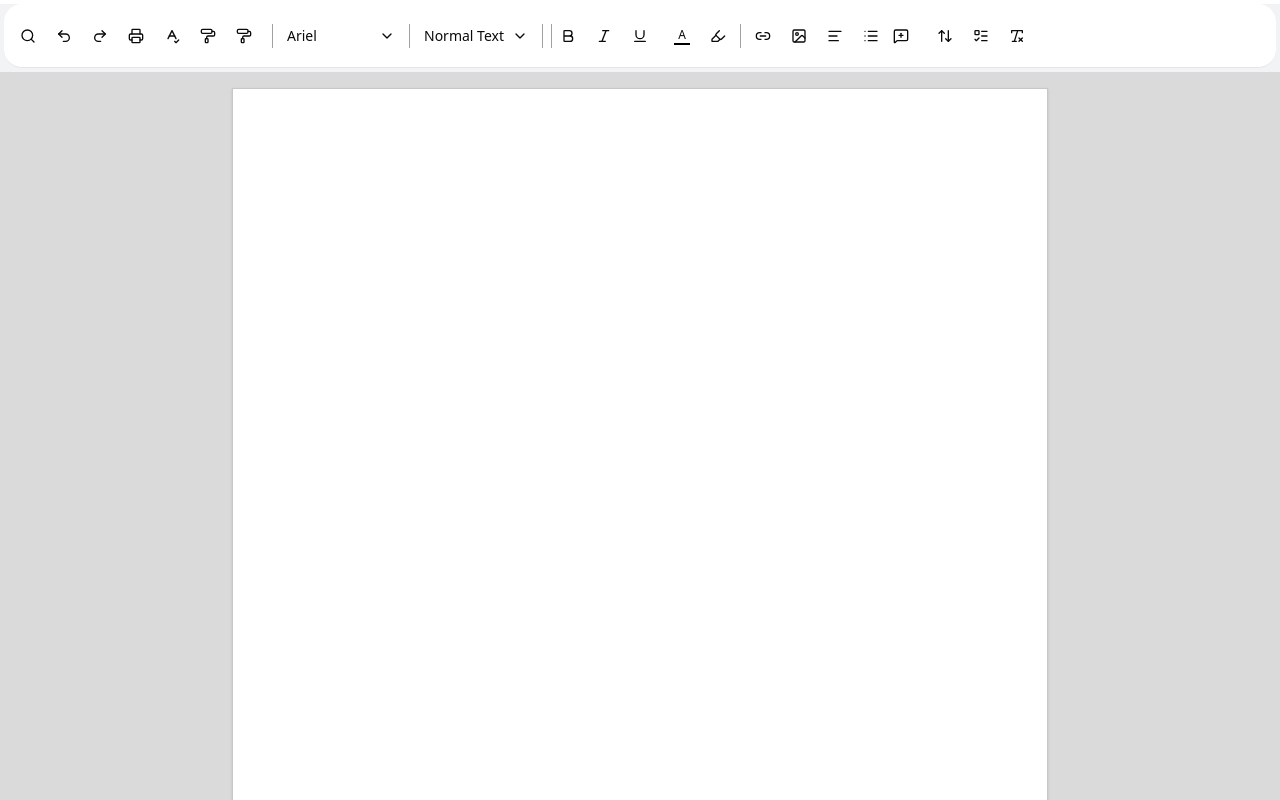
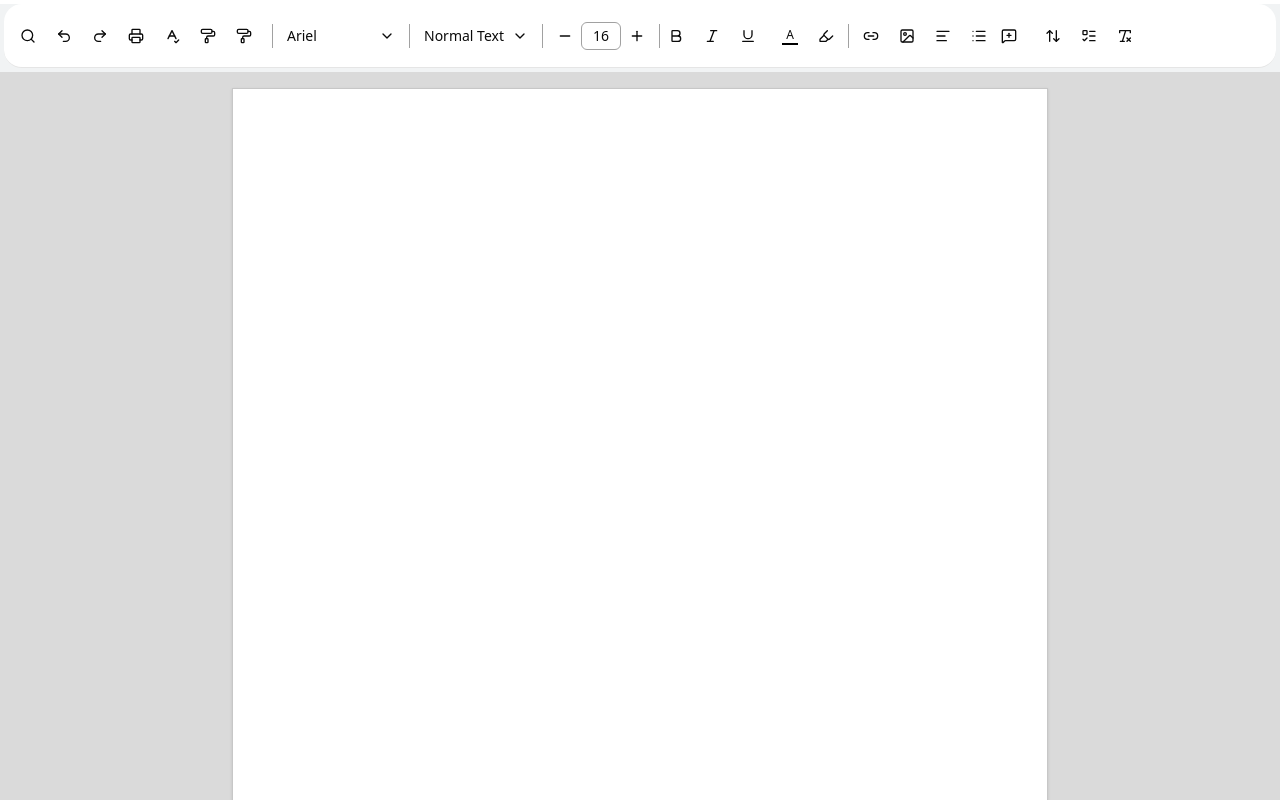
Before and after one commit to pmaurya5060/dossier, a Next.js app: page /documents/1 in a window 1280 px wide. Shown: the top 800 px of the page. Built offline with nearby package versions, Linux system fonts and the light colour scheme.

Commit message:
created and added cuustom fontsize extension

```diff
--- a/src/app/documents/[documentid]/editor.tsx
+++ b/src/app/documents/[documentid]/editor.tsx
@@ -8,12 +8,14 @@ import Image from '@tiptap/extension-image'
 import StarterKit from "@tiptap/starter-kit";
 import TextAlign from "@tiptap/extension-text-align";
 import Highlight from "@tiptap/extension-highlight";
-import { useEditorStore } from '@/store/use-editor-store';
 import { TextStyle, FontFamily } from '@tiptap/extension-text-style'
 import { TextStyleKit } from '@tiptap/extension-text-style'
 import { Color } from '@tiptap/extension-text-style';
 import Link from '@tiptap/extension-link'
 import { link } from 'fs';
+
+import { useEditorStore } from '@/store/use-editor-store';
+import { FontSizeExtension } from '@/src/extensions/font-size';
 
 export const Editor=()=>{
 
@@ -52,6 +54,7 @@ export const Editor=()=>{
     },
     extensions:[
       StarterKit,
+      FontSizeExtension,
       Link.configure({
         openOnClick:false,
         autolink:true,
@@ -75,6 +78,7 @@ export const Editor=()=>{
       Color,
       FontFamily,
       TextStyleKit,
+
     ],
   });
 
--- a/src/app/documents/[documentid]/toolbar.tsx
+++ b/src/app/documents/[documentid]/toolbar.tsx
@@ -1,6 +1,6 @@
 "use client";
 
-import {AlignCenter, AlignLeft, AlignRight, ArrowUpDown, Baseline, BoldIcon, Highlighter, Image, Italic, Link2, List, ListOrdered, ListTodo, LucideIcon, MessageSquarePlusIcon, PaintRoller, Printer, Redo2Icon, RemoveFormattingIcon, Search, SpellCheckIcon, Underline, Undo2Icon,ChevronDownIcon, HighlighterIcon, ImageIcon, UploadIcon, SearchIcon, AlignJustify, ListIcon} from "lucide-react";
+import {AlignCenter, AlignLeft, AlignRight, ArrowUpDown, Baseline, BoldIcon, Highlighter, Image, Italic, Link2, List, ListOrdered, ListTodo, LucideIcon, MessageSquarePlusIcon, PaintRoller, Printer, Redo2Icon, RemoveFormattingIcon, Search, SpellCheckIcon, Underline, Undo2Icon,ChevronDownIcon, HighlighterIcon, ImageIcon, UploadIcon, SearchIcon, AlignJustify, ListIcon, MinusIcon, PlusIcon} from "lucide-react";
 import { cn } from "../../lib/utils";
 import {useEditorStore} from '@/store/use-editor-store';
 import { Separator } from "../../../components/ui/separator"
@@ -22,7 +22,91 @@ import { useState } from "react";
 import TextAlign from "@tiptap/extension-text-align";
 
 
+//Fons Size button
+const FontSizeButton=()=>{
+    const {editor} =useEditorStore();
 
+    const currentFontSize=editor?.getAttributes("textStyle").fontSize?editor?.getAttributes("textStyle").fontSize.replace("px",""):"16";
+
+    const [fontSize,setFontSize]=useState(currentFontSize);
+    const [inputValue,setInputValue]=useState(fontSize);
+    const [isEditing,setIsEditing]=useState(false);
+
+    const updateFontSize=(newSize:string)=>{
+        const size=parseInt(newSize);
+        if(!isNaN(size) && size>0){
+            editor?.chain().focus().setFontSize(`${size}px`).run();
+            setFontSize(newSize);
+            setInputValue(newSize);
+            setIsEditing(false);
+        }
+    };
+
+    const handleInputChange=(e:React.ChangeEvent<HTMLInputElement>)=>{
+        setInputValue(e.target.value);
+    };
+
+    const handleInputBlur=()=>{
+        setInputValue(inputValue);
+    };
+
+    const handleKeyDown =(e:React.KeyboardEvent<HTMLInputElement>)=>{
+        if(e.key==="Enter"){
+            e.preventDefault();
+            updateFontSize(inputValue);
+            editor?.commands.focus();
+        }
+    };
+
+    const increment=()=>{
+        const newSize=parseInt(fontSize)+1;
+        updateFontSize(newSize.toString());
+    }
+    const decrement=()=>{
+        const newSize=parseInt(fontSize)-1;
+        updateFontSize(newSize.toString());
+    }
+
+    return(
+        <div className="flex items-center gap-x-0.5">
+            <button
+                onClick={decrement}
+
+                className="h-7 w-7 shrink-0 flex flex-col items-center justify-center rounded-sm hoveer:bg-neutral-200/80 px-1.5 overflow-hidden text-sm">
+                <MinusIcon className="size-4"/>
+            </button>
+            {isEditing?(
+                <input
+                    type="text"
+                    value={inputValue}
+                    onChange={handleInputChange}
+                    onBlur={handleInputBlur}
+                    onKeyDown={handleKeyDown}
+
+                    className="h-7 w-10 border border-neutral-400 rounded-sm bg-transparent focus:outline-none focus:ring-0 text-sm text-center"
+                />
+            ):(
+                <button
+                    onClick={()=>{
+                        setIsEditing(true);
+                        setFontSize(currentFontSize);
+                    }}
+                    className="h-7 w-10 border border-neutral-400 rounded-sm hoveer:bg-neutral-200/80 text-sm text-center"
+                >
+                    {currentFontSize}
+                </button>
+            )}
+            <button
+                onClick={increment}
+
+                className="h-7 w-7 shrink-0 flex flex-col items-center justify-center rounded-sm hoveer:bg-neutral-200/80 px-1.5 overflow-hidden text-sm">
+                <PlusIcon className="size-4"/>
+            </button>
+        </div>
+    )
+}
+
+//List Button
 const ListButton=()=>{
     const {editor} =useEditorStore();
 
@@ -579,7 +663,7 @@ export const Toolbar=()=>{
 
             <Separator orientation="vertical" className="h-6 w-px bg-neutral-400"/>
 
-
+                <FontSizeButton/>
 
 
             <Separator orientation="vertical" className="h-6 w-px bg-neutral-400"/>
--- /dev/null
+++ b/src/extensions/font-size.ts
@@ -0,0 +1,57 @@
+import { Extension } from "@tiptap/react";
+import "@tiptap/extension-text-style"
+import { FontSize } from "@tiptap/extension-text-style";
+
+declare module "@tiptap/core"{
+    interface Commands<ReturnType>{
+        fontSize:{
+            setFontSize:(size:string)=>ReturnType
+            unsetFontSize:()=>ReturnType
+        }
+    }
+}
+
+export const FontSizeExtension=Extension.create({
+    name:"fontSize",
+    addOptions(){
+        return {
+            types:["textStyle"], //Means add this attribute inside the TextStyle mark.
+        }
+    },
+    addGlobalAttributes(){
+        return [
+            {
+                types:this.options.types,
+                attributes:{
+                    fontSize:{
+                        default:null,
+                        parseHTML:element=> element.style.fontSize,
+                        renderHTML:(attributes:{fontSize?: string|null}) =>{
+                            if(!attributes.fontSize){
+                                return{};
+                            }
+                            return {
+                                style:`font-size:${attributes.fontSize}`
+                            }
+                        }
+                    }
+                }
+            }
+        ]
+    },
+    addCommands(){
+        return{
+            setFontSize:(fontSize:string)=>({chain})=>{
+                return chain().setMark("textStyle",{fontSize}).run()
+            },
+            unsetFontSize:()=>({chain})=>{
+                return chain().setMark("textStyle",{fontSize:null}).removeEmptyTextStyle().run()
+            }
+        }
+    }
+})
+
+// name → Gives the extension an identity.
+// addOptions → Configures where or how it should apply.
+// addGlobalAttributes → Defines what data (attributes like fontSize) should be stored and how to convert between the editor's state and HTML (parseHTML and renderHTML).
+// addCommands → Adds new editor methods such as setFontSize() that you can call from your toolbar or other UI.
```
